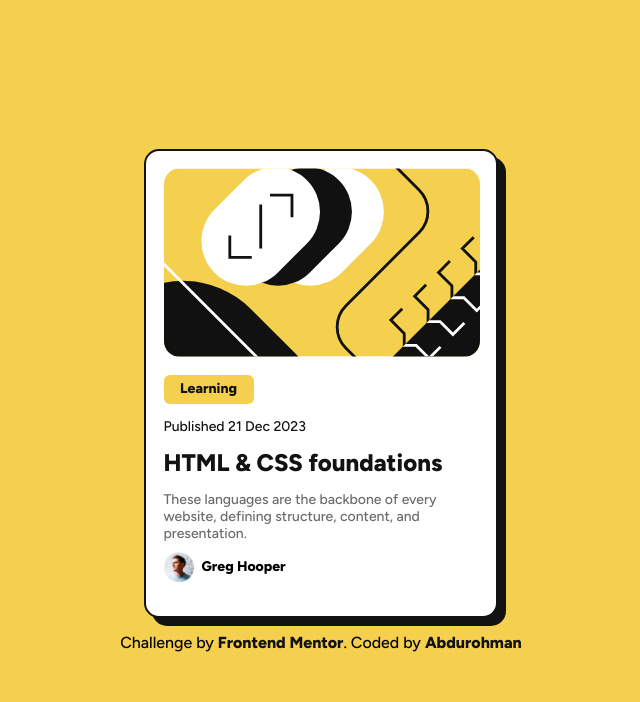
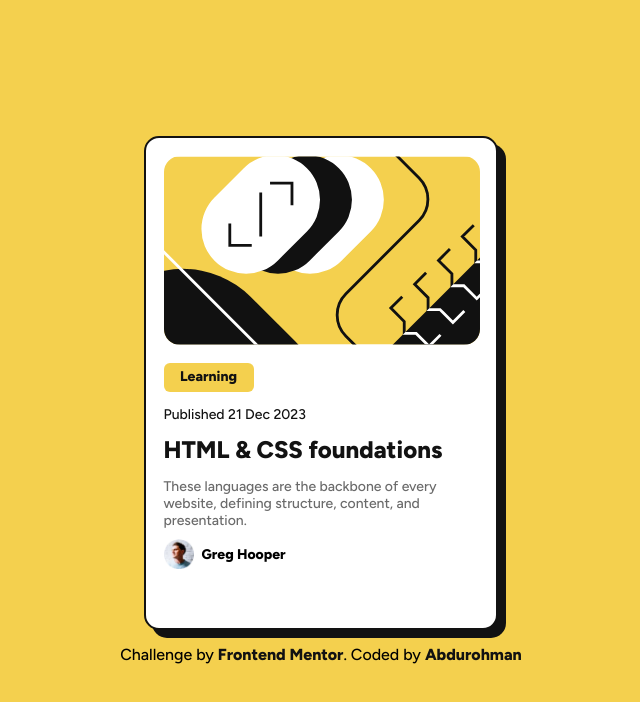
Before and after one commit to abdu36-png/Blog-preview, a plain HTML site: page index.html in a window 1280 px wide. Shown: the whole page, without its empty margins (319-959 px from the left). Drawn offline with Linux system fonts and the light colour scheme.

Commit message:
Update style.css

```diff
--- a/style.css
+++ b/style.css
@@ -33,7 +33,7 @@ p{
 .wrapper{
     padding: 5px;
     width: 340px;
-    height: 455px;
+    height: 480px;
     background-color: hsl(0, 0%, 100%);
     border-radius: 15px;
     border: 2px solid hsl(0, 0%, 7%);
```
